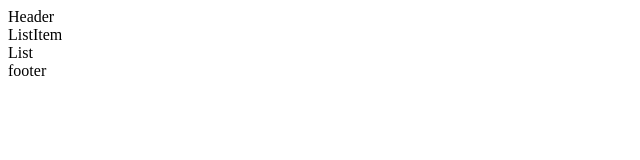
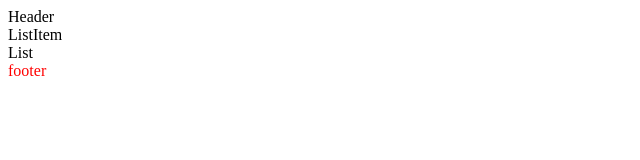
Before and after one commit to pushharder/learnReact_1_toDo, a React app: page / in a window 1280 px wide. Shown: the top 160 px of the page, without its empty margins (0-640 px from the left). Built offline with nearby package versions, Linux system fonts and the light colour scheme.

Commit message:
add styled component to footer

```diff
--- a/src/app/components/Footer/Footer.tsx
+++ b/src/app/components/Footer/Footer.tsx
@@ -1,11 +1,12 @@
 import * as React from 'react';
+import {FooterWrapper} from './FooterStyles';
 
 export class Footer extends React.Component {
     render(){
         return (
-            <div>
+            <FooterWrapper>
                 footer
-            </div>
+            </FooterWrapper>
         )
     }
 }
--- /dev/null
+++ b/src/app/components/Footer/FooterStyles.tsx
@@ -0,0 +1,5 @@
+import styled from 'styled-components';
+
+export const FooterWrapper = styled.div`
+    color: red;
+`
```
